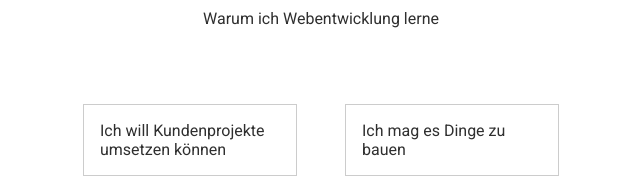
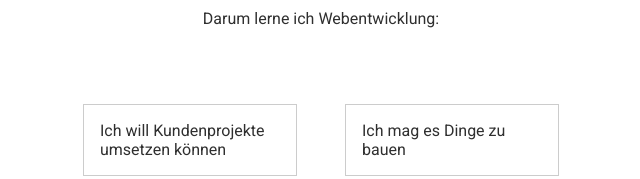
Before and after one commit to Bobic1608/Webdev-Kurs, a plain HTML site: page index.html in a window 1280 px wide. Shown: the part 324-503 px from the top of the page, 319-959 px from the left. Drawn offline with Linux system fonts and the light colour scheme.

Commit message:
lernen geändert

```diff
--- a/index.html
+++ b/index.html
@@ -28,7 +28,7 @@
         </div>
     </div>
     <div class="lernen">
-        Warum ich Webentwicklung lerne
+        Darum lerne ich Webentwicklung:
     </div>
     <div class="warum">
         <div class="karte">Ich will Kundenprojekte umsetzen können</div>
```
